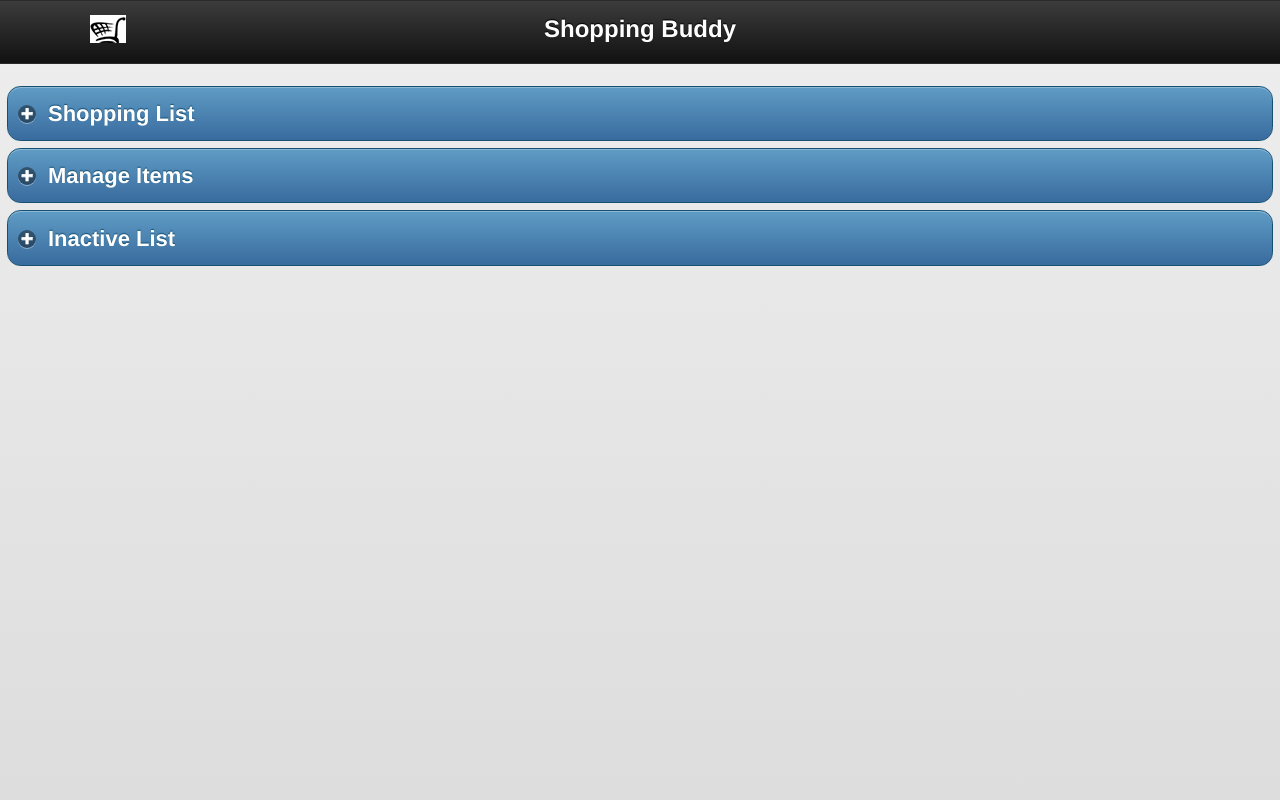
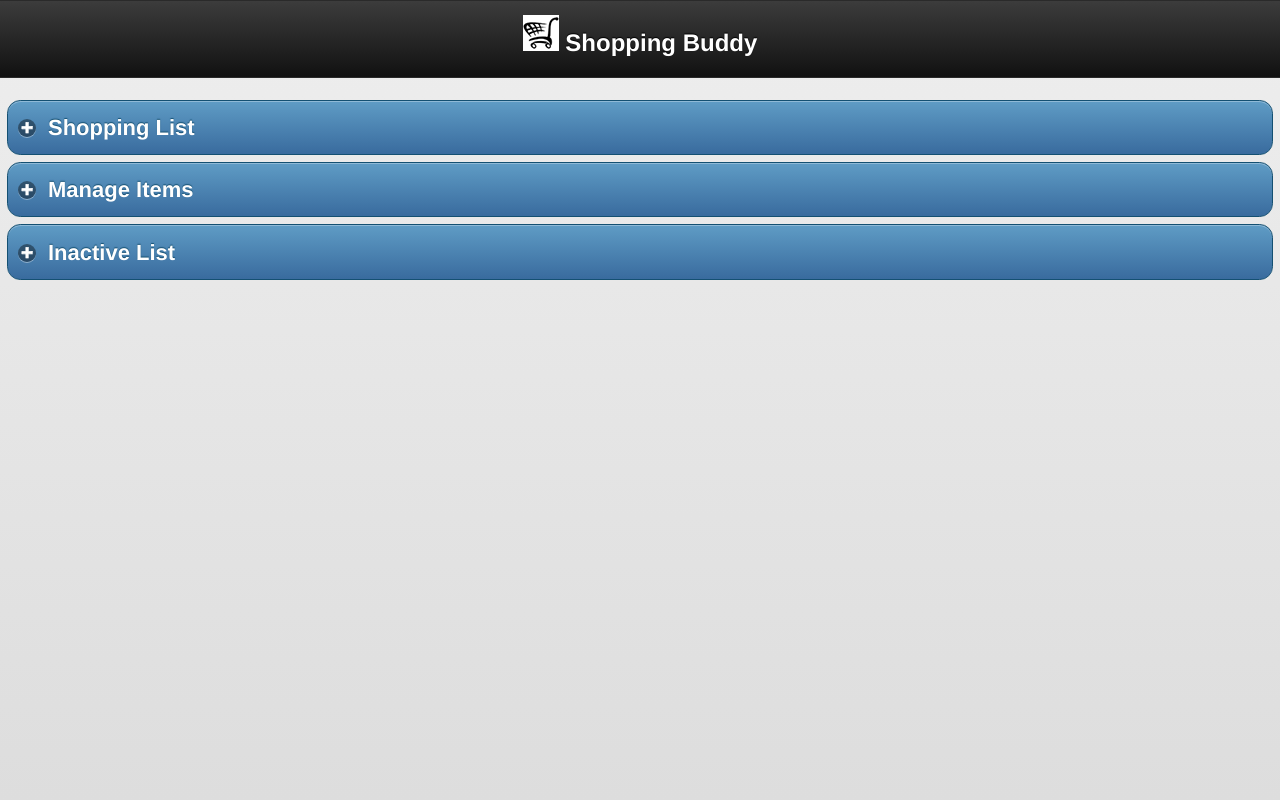
Before and after one commit to tpaegle/shopping-buddy, a PHP site: page / in a window 1280 px wide. Run offline with PHP 8.4, Linux system fonts and the light colour scheme.

Commit message:
moved header icon

```diff
--- a/index.html
+++ b/index.html
@@ -139,7 +139,7 @@ $(document).bind( "pageinit", function( e, data ) {
 
 <div data-role="page" id="page">
 	<div data-role="header">
-		<h1 class="shopping">Shopping Buddy</h1>
+		<h1 class="shopping"><img src="images/android36.png">&nbsp;Shopping Buddy</h1>
 	</div>
 	<div data-role="content">
 
--- a/shopping.css
+++ b/shopping.css
@@ -15,8 +15,7 @@ th {
 #[data-role=footer]{bottom:0; position:absolute !important; top: auto !important; width:100%;}
 
 h1.shopping {
-	background: url(images/android36.png) no-repeat;
-	margin-left: 20px;
+	/*background: url(images/android36.png) no-repeat;*/
 
 
 }
```
